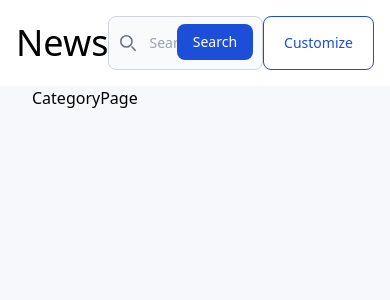
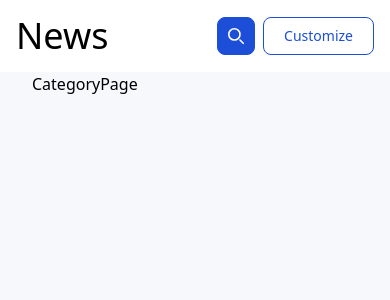
Before and after one commit to itscsp/News, a React (Vite) app: page /category in a window 390 px wide. Shown: the top 300 px of the page. Built offline with nearby package versions, Linux system fonts and the light colour scheme.

Commit message:
Modal popup design

```diff
--- a/src/components/Header/Header.jsx
+++ b/src/components/Header/Header.jsx
@@ -1,56 +1,32 @@
-import React from "react";
+import React, { useState } from "react";
+import Modal from "../Modal/Modal";
+import SearchForm from "./SearchForm";
 
 const Header = () => {
+  const [isModalOpen, setIsModalOpen] = useState(false);
+
   return (
     <header className="px-4 bg-white">
       <div className="header-wrapper flex justify-between items-center py-4">
         <div className="header-brand">
           <h1 className="text-4xl fw-500">News</h1>
         </div>
-        <div className="header-search">
-          <form class="max-w-md md:w-[660px] mx-auto">
-            <label
-              for="default-search"
-              class="mb-2 text-sm font-medium text-gray-900 sr-only dark:text-white"
-            >
-              Search
-            </label>
-            <div class="relative">
-              <div class="absolute inset-y-0 start-0 flex items-center ps-3 pointer-events-none">
-                <svg
-                  class="w-4 h-4 text-gray-500 dark:text-gray-400"
-                  aria-hidden="true"
-                  xmlns="http://www.w3.org/2000/svg"
-                  fill="none"
-                  viewBox="0 0 20 20"
-                >
-                  <path
-                    stroke="currentColor"
-                    stroke-linecap="round"
-                    stroke-linejoin="round"
-                    stroke-width="2"
-                    d="m19 19-4-4m0-7A7 7 0 1 1 1 8a7 7 0 0 1 14 0Z"
-                  />
-                </svg>
-              </div>
-              <input
-                type="search"
-                id="default-search"
-                class="block w-full p-4 ps-10 text-sm text-gray-900 border border-gray-300 rounded-lg bg-gray-50 focus:ring-blue-500 focus:border-blue-500 dark:bg-gray-700 dark:border-gray-600 dark:placeholder-gray-400 dark:text-white dark:focus:ring-blue-500 dark:focus:border-blue-500"
-                placeholder="Search for topics"
-                required
-              />
-              <button
-                type="submit"
-                class="text-white absolute end-2.5 bottom-2.5 bg-blue-700 hover:bg-blue-800 focus:ring-4 focus:outline-none focus:ring-blue-300 font-medium rounded-lg text-sm px-4 py-2 dark:bg-blue-600 dark:hover:bg-blue-700 dark:focus:ring-blue-800"
-              >
-                Search
-              </button>
-            </div>
-          </form>
+        <div className="header-search flex justify-end items-center gap-2 md:w-full">
+          <div className="w-full">
+
+          <SearchForm />
+          </div>
+        <div className="header-btn-wrapper ">
+        <button  onClick={() => setIsModalOpen(true)} type="button" class="text-blue-700 hover:text-white border border-blue-700 hover:bg-blue-800 focus:ring-4 focus:outline-none focus:ring-blue-300 font-medium rounded-lg text-sm px-5 py-2 text-center  dark:border-blue-500 dark:text-blue-500 dark:hover:text-white dark:hover:bg-blue-500 dark:focus:ring-blue-800">Customize</button>
+        <Modal
+        isOpen={isModalOpen}
+        onClose={() => setIsModalOpen(false)}
+        title="Simple React Modal"
+      >
+        <p>This is a simple modal created using React.</p>
+        <p>It renders within the normal component hierarchy.</p>
+      </Modal>
         </div>
-        <div className="header-btn-wrapper">
-        <button type="button" class="text-blue-700 hover:text-white border border-blue-700 hover:bg-blue-800 focus:ring-4 focus:outline-none focus:ring-blue-300 font-medium rounded-lg text-sm px-5 py-4 text-center  dark:border-blue-500 dark:text-blue-500 dark:hover:text-white dark:hover:bg-blue-500 dark:focus:ring-blue-800">Customize</button>
         </div>
       </div>
     </header>
--- /dev/null
+++ b/src/components/Header/SearchForm.jsx
@@ -0,0 +1,50 @@
+import React, { useState } from 'react'
+import Modal from '../Modal/Modal'
+
+const SearchForm = () => {
+  const [isModalOpen, setIsModalOpen] = useState(false);
+
+  return (
+    <>
+    <form class="flex items-center max-w-md  mx-auto">
+        <label for="simple-search" class="sr-only">Search</label>
+        <div class="relative w-full hidden md:block">
+            <div class="absolute inset-y-0 start-0 flex items-center ps-3 pointer-events-none">
+            <svg
+            class="w-4 h-4 text-gray-500 dark:text-gray-400"
+            aria-hidden="true"
+            xmlns="http://www.w3.org/2000/svg"
+            fill="none"
+            viewBox="0 0 20 20"
+            >
+            <path
+                stroke="currentColor"
+                stroke-linecap="round"
+                stroke-linejoin="round"
+                stroke-width="2"
+                d="m19 19-4-4m0-7A7 7 0 1 1 1 8a7 7 0 0 1 14 0Z"
+            />
+            </svg>
+            </div>
+            <input type="text" id="simple-search" class="bg-gray-50 border border-gray-300 text-gray-900 text-sm rounded-lg focus:ring-blue-500 focus:border-blue-500 block w-full ps-10 p-2.5  dark:bg-gray-700 dark:border-gray-600 dark:placeholder-gray-400 dark:text-white dark:focus:ring-blue-500 dark:focus:border-blue-500" placeholder="Search branch name..." required />
+        </div>
+        <button    onClick={() => setIsModalOpen(true)} type="submit" class="p-2.5 ms-2 text-sm font-medium text-white bg-blue-700 rounded-lg border border-blue-700 hover:bg-blue-800 focus:ring-4 focus:outline-none focus:ring-blue-300 dark:bg-blue-600 dark:hover:bg-blue-700 dark:focus:ring-blue-800">
+            <svg class="w-4 h-4" aria-hidden="true" xmlns="http://www.w3.org/2000/svg" fill="none" viewBox="0 0 20 20">
+                <path stroke="currentColor" stroke-linecap="round" stroke-linejoin="round" stroke-width="2" d="m19 19-4-4m0-7A7 7 0 1 1 1 8a7 7 0 0 1 14 0Z"/>
+            </svg>
+            <span class="sr-only">Search</span>
+        </button>
+    </form>
+
+  <Modal
+        isOpen={isModalOpen}
+        onClose={() => setIsModalOpen(false)}
+
+      >
+        <SearchForm />
+      </Modal>
+    </>
+  )
+}
+
+export default SearchForm
--- /dev/null
+++ b/src/components/Modal/Modal.jsx
@@ -0,0 +1,25 @@
+import React from 'react';
+
+const Modal = ({ isOpen, onClose, children, title }) => {
+  if (!isOpen) return null;
+
+  return (
+    <div className="fixed inset-0 bg-black bg-opacity-50 flex items-center justify-center z-50">
+      <div className="bg-white rounded-lg shadow-lg w-full max-w-xl mx-4">
+        <div className="border-b border-gray-200 p-4 flex justify-between items-center">
+          <h2 className="text-lg font-semibold">{title}</h2>
+          <button
+            onClick={onClose}
+            className="text-gray-500 hover:text-gray-700 text-xl"
+          >
+            &times;
+          </button>
+        </div>
+        <div className="p-4">{children}</div>
+
+      </div>
+    </div>
+  );
+};
+
+export default Modal;
```
